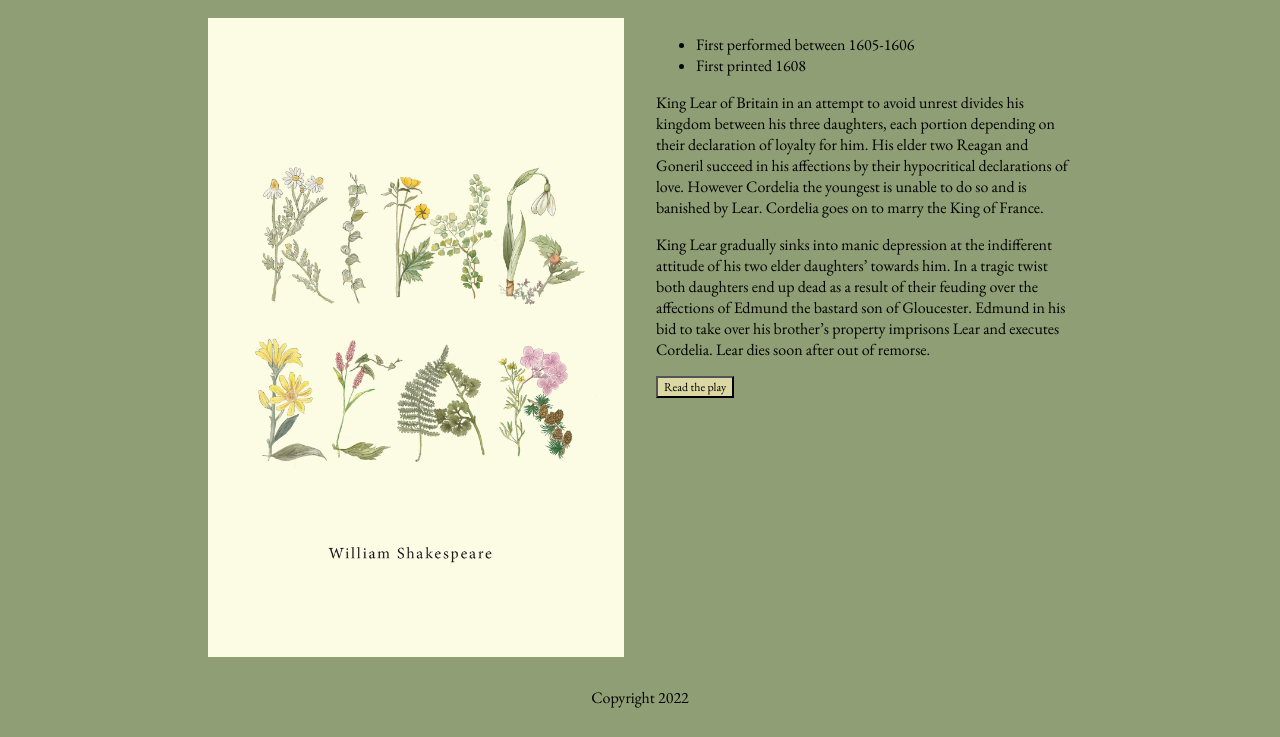
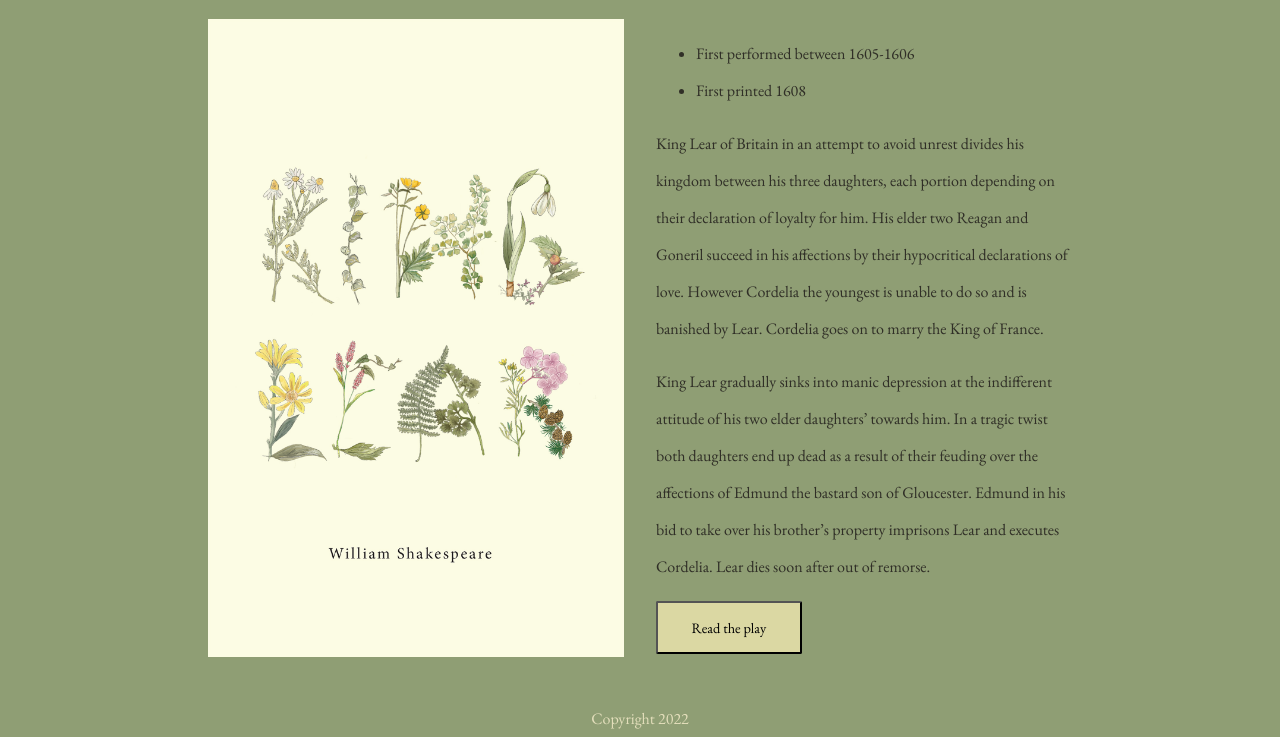
Before and after one commit to ramwass99/ramwass99.github.io, a plain HTML site: page docs/index.html in a window 1280 px wide. Shown: the part 85-822 px from the top of the page. Before the commit the page ends 800 px from the top, so only its background shows below. Drawn offline with nearby package versions, Linux system fonts and the light colour scheme.

Commit message:
changed tabs

```diff
--- a/docs/css/styles.css
+++ b/docs/css/styles.css
@@ -2,6 +2,7 @@ body {
   background-color: #8f9e74;
   margin: 0;
   font-family: "EB Garamond", serif;
+  line-height: 37px;
 }
 
 header {
@@ -13,26 +14,23 @@ h1 {
   font-family: "EB Garamond", serif;
   color: #5c5a39;
   padding: 20px;
+  font-size: 2.5em
 }
 
 main {
   width: 70%;
-  max-width: 900px; /* let's limit the width */
+  max-width: 900px;
   margin: 0 auto;
-  /* background-color: #e3debb; */
-  /* padding: 20px; */
   display: flex;
   flex-direction: row;
-  flex-wrap: wrap; /*this is important to make it wrap when it runs out of space*/
+  flex-wrap: wrap;
   justify-content: space-between;
+  color: #302f27
 }
 
 figure {
-  /* border: 1px solid black; */
-  /* width: 70%;  you don't need this */
   margin: 0;
   padding: 0 1em;
-  /* margin: 0 auto;  you don't need this */
   flex-basis: 300px;
   flex-grow: 1;
   flex-shrink: 1;
@@ -43,7 +41,6 @@ section {
   flex-basis: 300px;
   flex-grow: 1;
   flex-shrink: 1;
-  /* border: 1px solid red; */
 }
 
 img {
@@ -54,15 +51,26 @@ img {
 footer {
   text-align: center;
   margin-top: 30px;
+  color: e3debb;
+
 }
 
 button {
   background-color: #dbd8a3;
-  font-size: 0.75em;
+  font-size: 0.9em;
   font-family: "EB Garamond", serif;
+  padding: 15px 32px;
+  border-radius: 2px;
+  width: 35%;
 }
 
-/* we need more space when the display is smaller  */
+
+button:hover {
+   background-color: #8f9e74;
+   color: #dbd8a3;
+   box-shadow: 0 12px 16px 0 rgba(0,0,0,0.24), 0 17px 50px 0 rgba(0,0,0,0.19);
+
+}
 
 @media screen and (max-width: 500px) {
   main {
```
